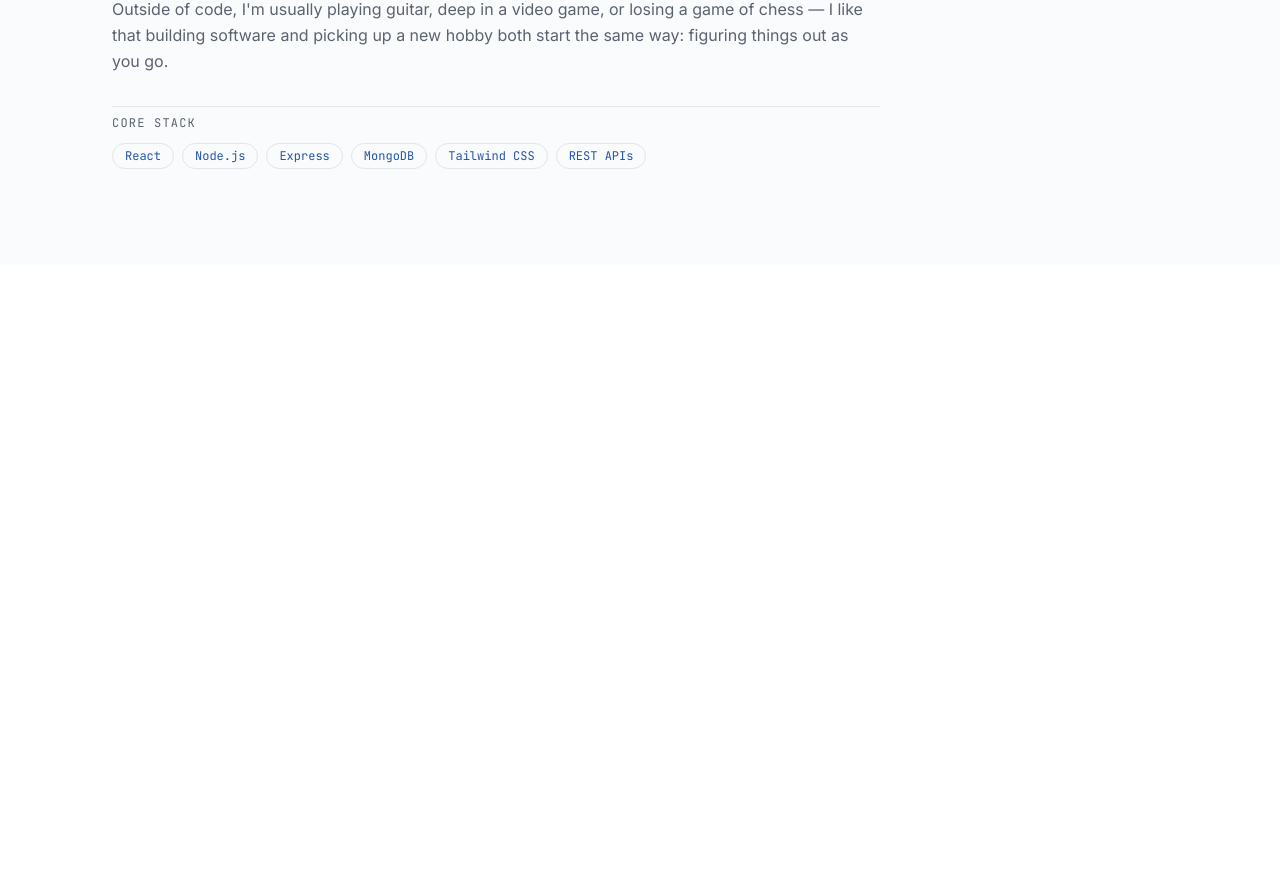
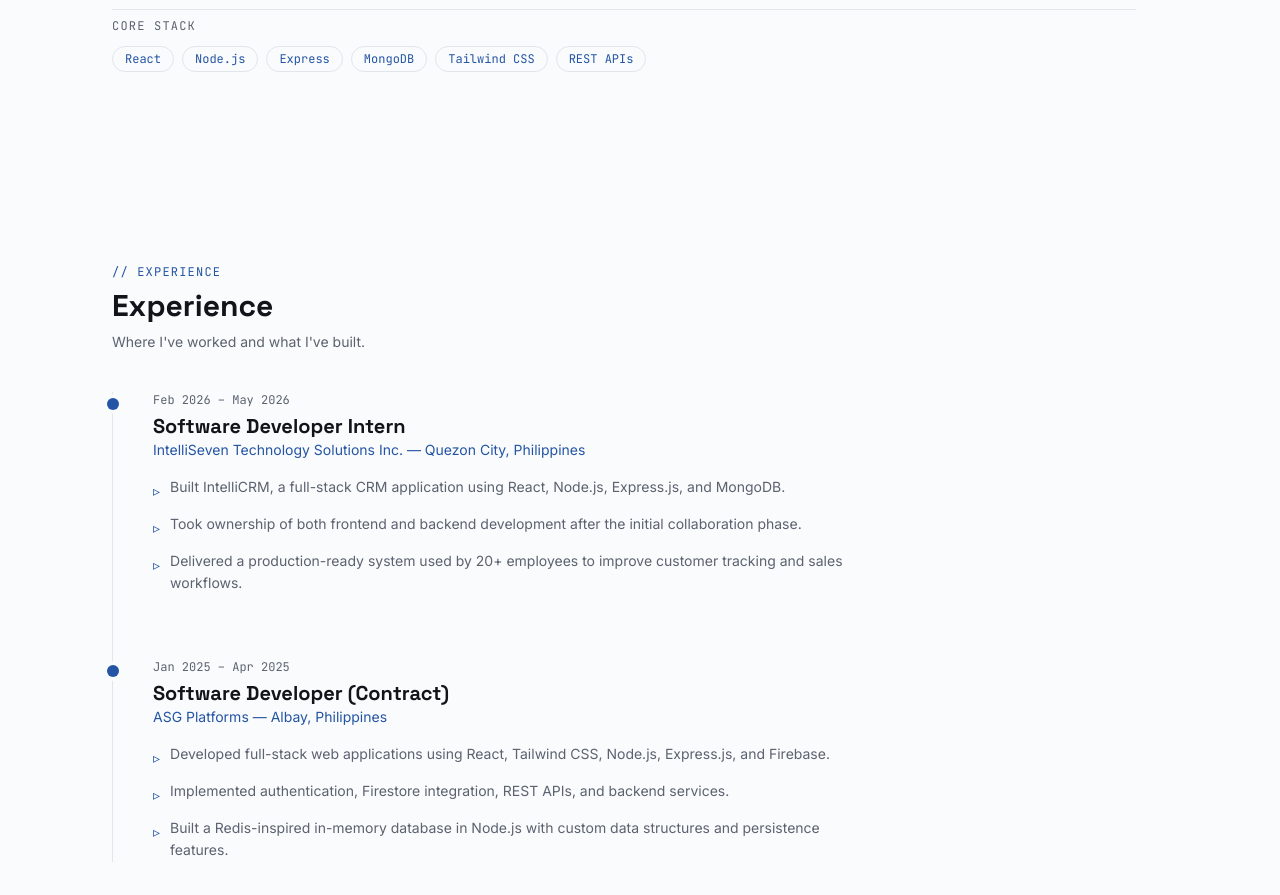
Before and after one commit to MarkVincent06/portfolio, a React (Vite) app: page / in a window 1280 px wide. Shown: the part 1007-1902 px from the top of the page. Before the commit the page ends 1272 px from the top, so only its background shows below. Built offline with nearby package versions, Linux system fonts and the light colour scheme.

Commit message:
added experience data, experience section

```diff
--- a/src/App.jsx
+++ b/src/App.jsx
@@ -1,6 +1,7 @@
 import Header from "./components/Header";
 import Hero from "./components/Hero";
 import About from "./components/About";
+import Experience from "./components/Experience";
 
 function App() {
   return (
@@ -8,6 +9,7 @@ function App() {
       <Header />
       <Hero />
       <About />
+      <Experience />
     </>
   );
 }
--- a/src/components/About.jsx
+++ b/src/components/About.jsx
@@ -14,7 +14,7 @@ export default function About() {
   return (
     <section id="about" className="py-12 md:py-24 bg-bg">
       <Container>
-        <div className="max-w-3xl">
+        <div className="max-w-5xl">
           <SectionHeading eyebrow="about" title="About me" />
 
           <p className="font-body text-base leading-relaxed text-muted mb-5">
--- a/src/components/Experience.jsx
+++ b/src/components/Experience.jsx
@@ -0,0 +1,51 @@
+import SectionHeading from "./ui/SectionHeading";
+import Container from "./ui/Container";
+import { experience } from "../data/portfolio";
+
+export default function Experience() {
+  return (
+    <section id="experience" className="py-16 md:py-24 bg-bg">
+      <Container>
+        <div className="max-w-3xl">
+          <SectionHeading
+            eyebrow="experience"
+            title="Experience"
+            subtext="Where I've worked and what I've built."
+          />
+
+          <div className="relative pl-10 border-l border-border">
+            <div className="space-y-16">
+              {experience.map((job) => (
+                <div key={job.company} className="relative">
+                  <span className="absolute -left-[46px] top-1.5 w-3 h-3 rounded-full bg-accent ring-4 ring-bg" />
+
+                  <p className="font-mono text-xs text-muted mb-1">
+                    {job.dates}
+                  </p>
+                  <h3 className="font-display font-bold text-xl text-ink">
+                    {job.role}
+                  </h3>
+                  <p className="font-body text-sm text-accent mb-4">
+                    {job.company} &mdash; {job.location}
+                  </p>
+
+                  <ul className="space-y-2.5">
+                    {job.bullets.map((bullet, i) => (
+                      <li
+                        key={i}
+                        className="font-body text-sm leading-relaxed text-muted flex gap-2.5"
+                      >
+                        <span className="text-accent mt-1 shrink-0">▹</span>
+                        <span>{bullet}</span>
+                      </li>
+                    ))}
+                  </ul>
+                </div>
+              ))}
+            </div>
+          </div>
+        </div>
+      </Container>
+    </section>
+  );
+}
--- a/src/components/Hero.jsx
+++ b/src/components/Hero.jsx
@@ -45,7 +45,7 @@ export default function Hero() {
 
         {/* Right column — photo */}
         <div className="hidden md:flex justify-center">
-          <div className="relative w-[380px] aspect-square rounded-[32px] overflow-hidden bg-[#F5F7FA] border border-border shadow-[0_8px_30px_rgba(18,20,26,0.06)]">
+          <div className="relative w-[320px] aspect-square rounded-[32px] overflow-hidden bg-[#F5F7FA] border border-border shadow-[0_8px_30px_rgba(18,20,26,0.06)]">
             <img
               src={profilePhoto}
               alt="Mark Vincent Cleofe"
--- a/src/data/portfolio.js
+++ b/src/data/portfolio.js
@@ -0,0 +1,24 @@
+export const experience = [
+  {
+    role: "Software Developer Intern",
+    company: "IntelliSeven Technology Solutions Inc.",
+    location: "Quezon City, Philippines",
+    dates: "Feb 2026 – May 2026",
+    bullets: [
+      "Built IntelliCRM, a full-stack CRM application using React, Node.js, Express.js, and MongoDB.",
+      "Took ownership of both frontend and backend development after the initial collaboration phase.",
+      "Delivered a production-ready system used by 20+ employees to improve customer tracking and sales workflows.",
+    ],
+  },
+  {
+    role: "Software Developer (Contract)",
+    company: "ASG Platforms",
+    location: "Albay, Philippines",
+    dates: "Jan 2025 – Apr 2025",
+    bullets: [
+      "Developed full-stack web applications using React, Tailwind CSS, Node.js, Express.js, and Firebase.",
+      "Implemented authentication, Firestore integration, REST APIs, and backend services.",
+      "Built a Redis-inspired in-memory database in Node.js with custom data structures and persistence features.",
+    ],
+  },
+];
```
